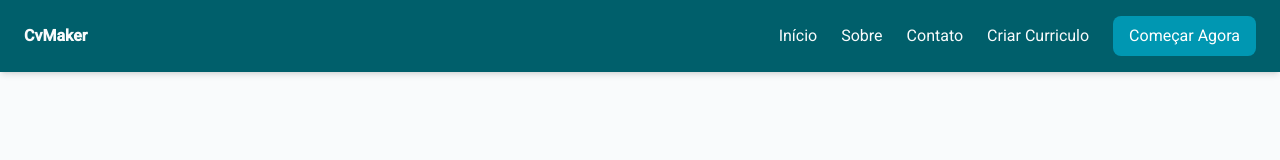
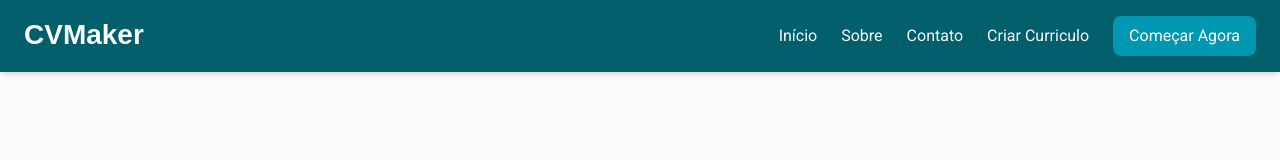
Before and after one commit to ArthurOliv2/cvmaker, a React (Vite) app: page / in a window 1280 px wide. Shown: the top 160 px of the page. Built offline with nearby package versions, Linux system fonts and the light colour scheme.

Commit message:
acrescenta a logo em svg

```diff
--- /dev/null
+++ b/src/components/Logo.jsx
@@ -0,0 +1,26 @@
+import React from "react";
+
+function Logo() {
+    return(
+        <svg
+            xmlns="http://www.w3.org/2000/svg"
+            width="160"
+            height="40"
+            viewBox="0 0 160 40"
+            fill="none"
+        >
+            <text
+                x="0"
+                y="28"
+                fontFamily="Arial, sans-serif"
+                fontSize="28"
+                fontWeight="bold"
+                fill="#F9FBFC"
+            >
+                CVMaker
+            </text>
+        </svg>
+    );
+}
+
+export default Logo;
--- a/src/components/NavBar.jsx
+++ b/src/components/NavBar.jsx
@@ -1,10 +1,13 @@
 import React from "react";
 import { Link } from "react-router-dom";
+import Logo from "./logo";
 
 function NavBar() {
     return(
         <nav className="fixed top-0 lef-0 w-full z-50 bg-[#005F6B] text-[#F9FBFC] px-6 py-4 flex justify-between items-center shadow-md">
-            <span className="text-2x1 font-semibold">CvMaker</span>
+            <Link to="/">
+                <Logo />
+            </Link>
             <div className="flex items-center space-x-6">
                 <Link to="/" className="transition-transform duration-200 hover:scale-110">Início</Link>
                 <Link to="/sobre" className="transition-transform duration-200 hover:scale-110">Sobre</Link>
--- a/src/pages/Home.jsx
+++ b/src/pages/Home.jsx
@@ -8,7 +8,7 @@ function Home() {
             <Navbar />
             <section className="bg-[#F9FBFC] py-24">
                 <div className="max-w-7xl mx-auto px-4 md:px-6 flex flex-col-reverse md:flex-row items-center justify-between gap-12 md:gap-20">
-                    {/* Texto à esquerda */}
+
                     <div className="w-full md:w-1/2 text-left">
                         <h1 className="text-5xl md:text-6xl font-poppins font-extrabold text-[#2E2E2E] leading-tight mb-6">
                             Crie seu currículo <br className="hidden sm:block" />
@@ -25,7 +25,6 @@ function Home() {
                         </Link>
                     </div>
 
-                    {/* Imagem à direita */}
                     <div className="w-full md:w-1/2 flex justify-center md:justify-end">
                         <img
                             src={avatar_curriculo}
```
